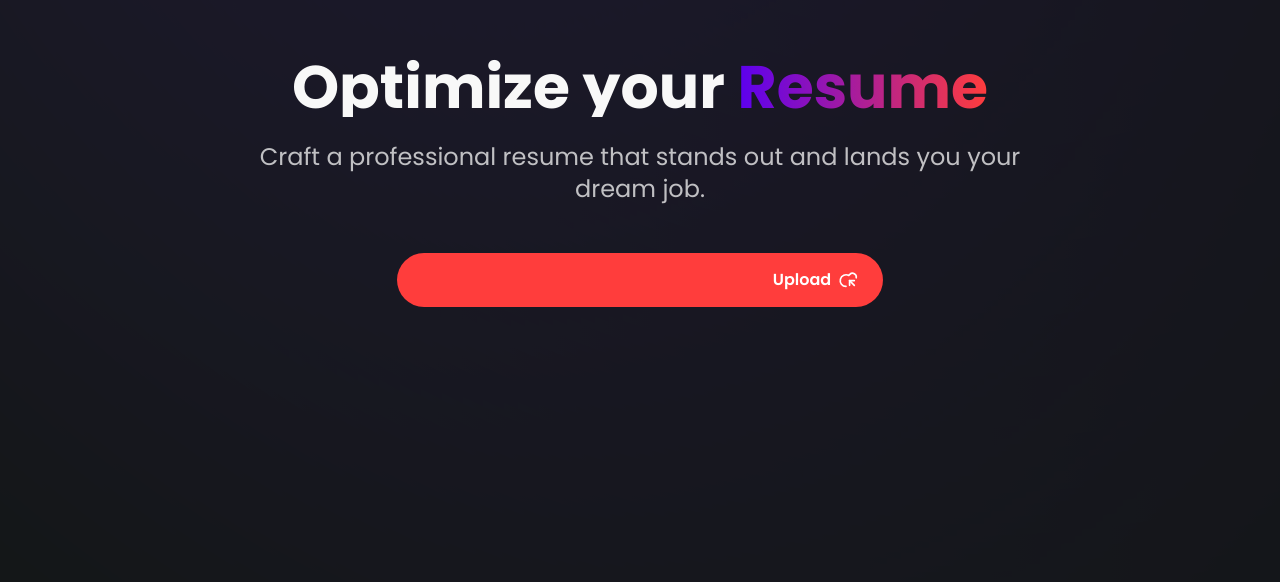
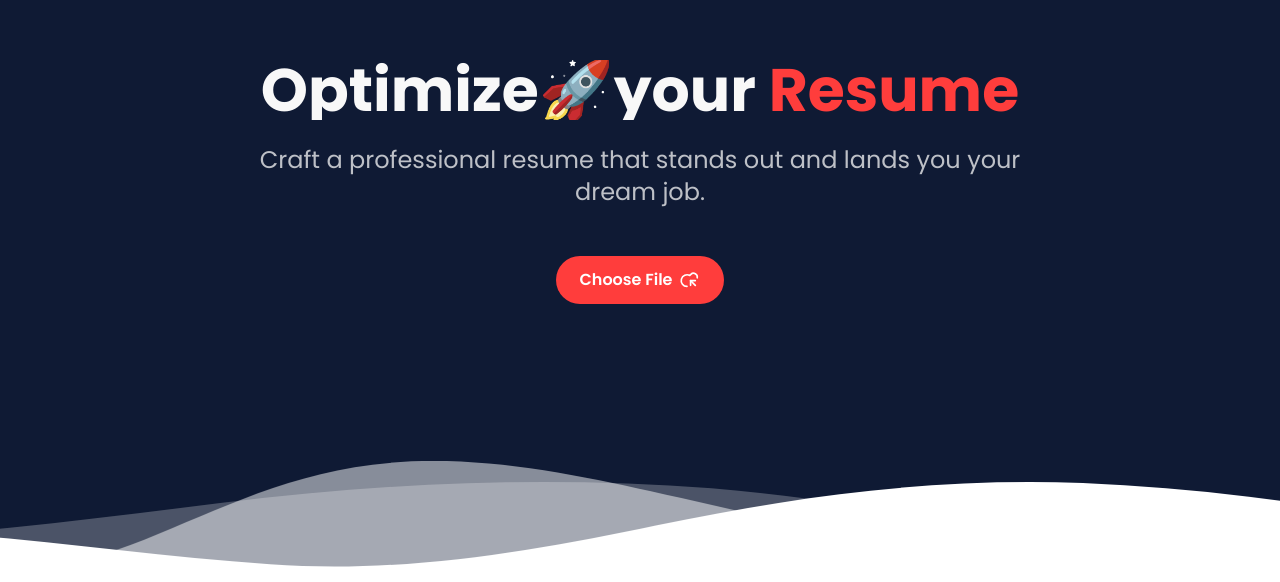
Before and after one commit to the-asad-iqbal/OptimalCV, a React (Vite) app in the folder client/: page / in a window 1280 px wide. Shown: the part 218-800 px from the top of the page. Built offline with nearby package versions, Linux system fonts and the light colour scheme.

Commit message:
[progress]: UI thing almost done for home page or say like upload page.

```diff
--- a/client/src/components/Hero.jsx
+++ b/client/src/components/Hero.jsx
@@ -1,39 +1,39 @@
-import React, { useState, useEffect } from "react";
+import React, { useState, useCallback } from "react";
 import { CloudUpload } from "lucide-react";
 import { useNavigate } from "react-router-dom";
-import { Upload } from "lucide-react";
 
 const HeroSection = () => {
-   const [file, setFile] = useState(null);
-   const [resData, setResData] = useState({});
    const [isUploading, setIsUploading] = useState(false);
-   const [showLoader, setShowLoader] = useState(false);
-
+   const [uploadProgress, setUploadProgress] = useState(0);
    const navigate = useNavigate();
 
-   const handleUpload = async (e) => {
-      if (e) {
-         e.preventDefault();
-      }
+   const handleUpload = useCallback(
+      async (file) => {
          if (!file) {
             console.log("Please select a file");
             return;
          }
-      console.log(file);
+
+         setIsUploading(true);
+         setUploadProgress(0);
+         const startTime = Date.now();
 
          const formData = new FormData();
          formData.append("resume", file);
 
          try {
-         setIsUploading(true);
+            // Simulate progress
+            const progressInterval = setInterval(() => {
+               setUploadProgress((prev) => Math.min(prev + 10, 90));
+            }, 200);
+
             const response = await fetch("http://localhost:3000/api/v1/upload/file", {
                method: "POST",
                body: formData,
             });
 
+            clearInterval(progressInterval);
             const data = await response.json();
-         console.log(data);
-         setIsUploading(false);
 
             const mustHaveData = await fetch("http://localhost:3000/api/v1/resume/create", {
                method: "POST",
@@ -47,66 +47,102 @@
 
             const mustHaveDataJson = await mustHaveData.json();
 
+            // Ensure at least 2 seconds have passed
+            const elapsedTime = Date.now() - startTime;
+            if (elapsedTime < 3000) {
+               await new Promise((resolve) => setTimeout(resolve, 2000 - elapsedTime));
+            }
+
+            setUploadProgress(100);
+            setIsUploading(false);
             navigate("/resume/" + mustHaveDataJson.id);
          } catch (error) {
             console.error("Error uploading file:", error);
+            setIsUploading(false);
+            setUploadProgress(0);
+         }
+      },
+      [navigate]
+   );
+
+   const handleFileChange = (event) => {
+      const file = event.target.files[0];
+      if (file) {
+         handleUpload(file);
       }
    };
 
-   useEffect(() => {
-      handleUpload();
-   }, [file]);
    return (
-      <div className="flex flex-col items-center justify-center text-lightGray w-full min-h-screen h-full">
-         <div
+      <div className="flex flex-col items-center justify-center text-lightGray w-full min-h-screen h-full bg-[#0f1a34]">
+         {/* <div
             className="absolute inset-0 bg-gradient-to-r from-purple to-[#5c00ef47] opacity-20 -z-10"
             style={{
                mask: "radial-gradient(circle at 75% -50%, black 0%, transparent 100%, black 100%)",
             }}
-         ></div>
+         ></div> */}
+
+         <div class="custom-shape-divider-bottom-1725623496">
+            <svg
+               data-name="Layer 1"
+               xmlns="http://www.w3.org/2000/svg"
+               viewBox="0 0 1200 120"
+               preserveAspectRatio="none"
+            >
+               <path
+                  d="M0,0V46.29c47.79,22.2,103.59,32.17,158,28,70.36-5.37,136.33-33.31,206.8-37.5C438.64,32.43,512.34,53.67,583,72.05c69.27,18,138.3,24.88,209.4,13.08,36.15-6,69.85-17.84,104.45-29.34C989.49,25,1113-14.29,1200,52.47V0Z"
+                  opacity=".25"
+                  class="shape-fill"
+               ></path>
+               <path
+                  d="M0,0V15.81C13,36.92,27.64,56.86,47.69,72.05,99.41,111.27,165,111,224.58,91.58c31.15-10.15,60.09-26.07,89.67-39.8,40.92-19,84.73-46,130.83-49.67,36.26-2.85,70.9,9.42,98.6,31.56,31.77,25.39,62.32,62,103.63,73,40.44,10.79,81.35-6.69,119.13-24.28s75.16-39,116.92-43.05c59.73-5.85,113.28,22.88,168.9,38.84,30.2,8.66,59,6.17,87.09-7.5,22.43-10.89,48-26.93,60.65-49.24V0Z"
+                  opacity=".5"
+                  class="shape-fill"
+               ></path>
+               <path
+                  d="M0,0V5.63C149.93,59,314.09,71.32,475.83,42.57c43-7.64,84.23-20.12,127.61-26.46,59-8.63,112.48,12.24,165.56,35.4C827.93,77.22,886,95.24,951.2,90c86.53-7,172.46-45.71,248.8-84.81V0Z"
+                  class="shape-fill"
+               ></path>
+            </svg>
+         </div>
+
          <div className="max-w-7xl mx-auto text-center p-20 flex flex-col items-center justify-center">
             <h1 className="text-4xl sm:text-5xl md:text-6xl font-bold mb-6 line-clamp-6">
-               Optimize your{" "}
-               <span class="text-transparent bg-clip-text bg-gradient-to-r to-[#ff3d3c] from-[#5c00ef]">
-                  Resume
-               </span>
+               Optimize
+               <span className="text-md">🚀</span>
+               your <span className="text-[#ff3d3c]">Resume</span>
+
             </h1>
 
             <p className="text-xl sm:text-2xl mb-12 max-w-3xl mx-auto text-lightGray opacity-75">
                Craft a professional resume that stands out and lands you your dream job.
             </p>
             <div className="flex flex-col items-center justify-center gap-4">
-               <form
-                  className="flex flex-col gap-4 items-center justify-center"
-                  onSubmit={handleUpload}
-               >
-                  <label htmlFor="resume" className="w-full">
-                     <button
-                        className="bg-[#ff3d3c] hover:bg-[#ff3d3c]/90 text-white font-semibold py-3 px-6 rounded-full transition duration-300 ease-in-out flex items-center group disabled:hover:cursor-not-allowed"
-                        disabled={isUploading || !file}
+               <label htmlFor="fileInput" className="w-full">
+                  <div
+                     className={`bg-[#ff3d3c] hover:bg-[#ff3d3f]/90 text-white font-semibold py-3 px-6 rounded-full transition duration-300 ease-in-out flex items-center justify-center cursor-pointer ${
+                        isUploading ? "opacity-50 cursor-not-allowed" : ""
+                     }`}
                   >
                      <input
+                        id="fileInput"
                         type="file"
-                           name="resume"
-                           onChange={(e) => {
-                              setFile(e.target.files[0]);
-                           }}
-                           className="opacity-0 cursor-pointer"
+                        onChange={handleFileChange}
+                        className="hidden"
                         accept="image/png,image/jpeg,application/pdf"
+                        disabled={isUploading}
                      />
-                        {isUploading ? "Uploading..." : "Upload"}
+                     {isUploading ? `Uploading... ${uploadProgress}%` : "Choose File"}
                      {!isUploading ? (
                         <CloudUpload className="ml-2 h-5 w-5 -rotate-45 group-hover:translate-x-1 transition duration-300 ease-in-out group-hover:rotate-0" />
                      ) : (
                         <img
-                              src="./animatedUpload.gif"
+                           src="/animatedUpload.gif"
                            className="ml-2 h-6 w-6 -rotate-45"
                            alt="Uploading"
                         />
                      )}
-                     </button>
+                  </div>
                </label>
-               </form>
             </div>
          </div>
       </div>
--- a/client/src/index.css
+++ b/client/src/index.css
@@ -13,9 +13,40 @@
 
 body {
    @apply bg-darkCharcoal h-screen w-screen overflow-x-hidden;
-
 }
 
 nav div a {
    @apply text-white hover:text-purple;
 }
+
+.custom-shape-divider-bottom-1725623496 {
+   position: absolute;
+   bottom: 0;
+   left: 0;
+   width: 100%;
+   overflow: hidden;
+   line-height: 0;
+   transform: rotate(180deg);
+}
+
+.custom-shape-divider-bottom-1725623496 svg {
+   position: relative;
+   display: block;
+   width: calc(219% + 1.3px);
+   height: 132px;
+   transform: rotateY(180deg);
+   animation: wave-animation 20s linear infinite;
+}
+
+.custom-shape-divider-bottom-1725623496 .shape-fill {
+   fill: white;
+}
+
+@keyframes wave-animation {
+   0% {
+      transform: translateX(0) rotateY(180deg);
+   }
+   100% {
+      transform: translateX(-50%) rotateY(180deg);
+   }
+}
--- a/client/src/pages/Resume.jsx
+++ b/client/src/pages/Resume.jsx
@@ -23,7 +23,7 @@
    }, []);
    return (
       <div className="text-white">
-         <h1>{resume}</h1>
+         <h1>{}</h1>
       </div>
    );
 };
```
Lines whose indentation alone changed are shown as unchanged.
